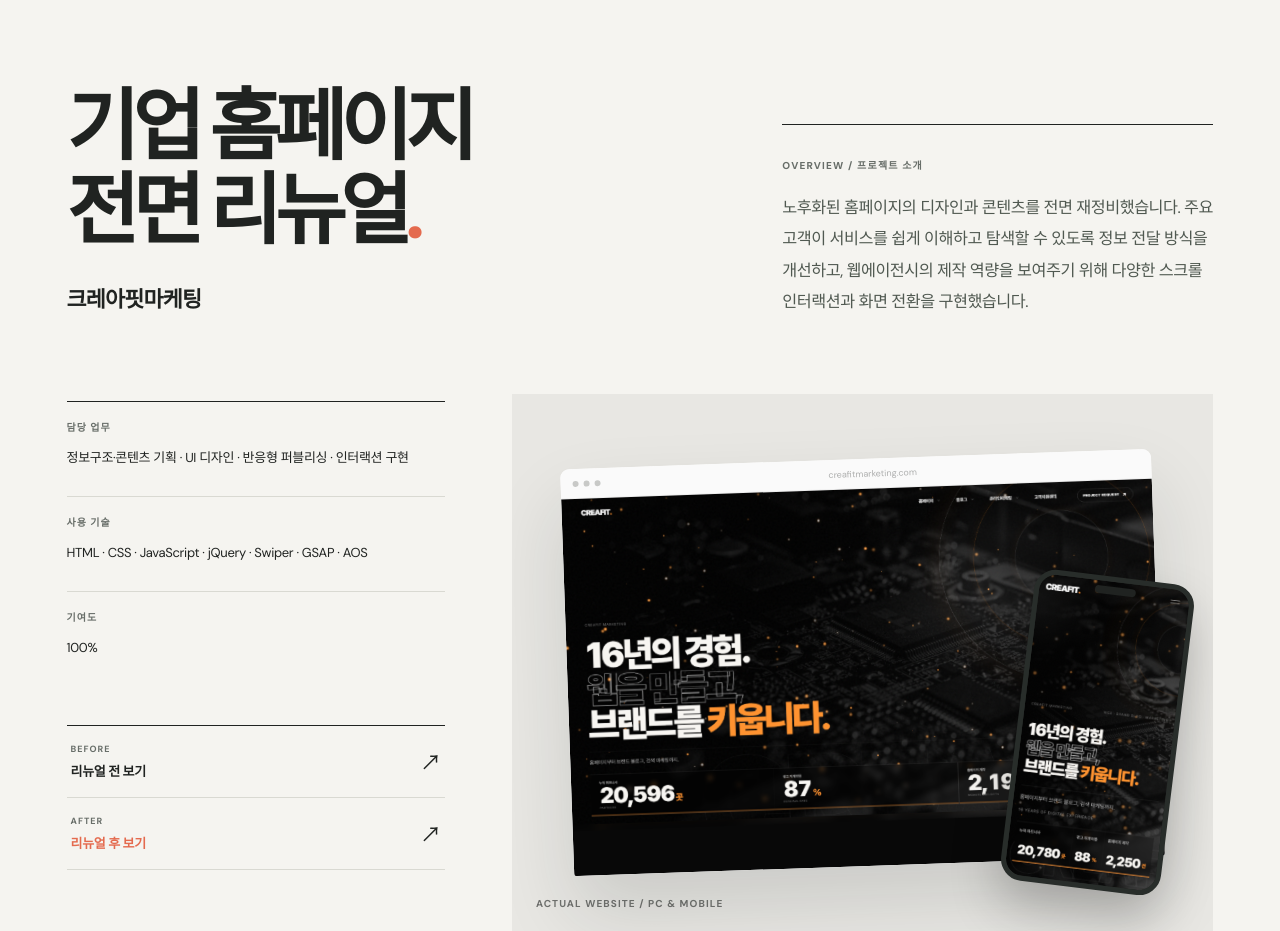
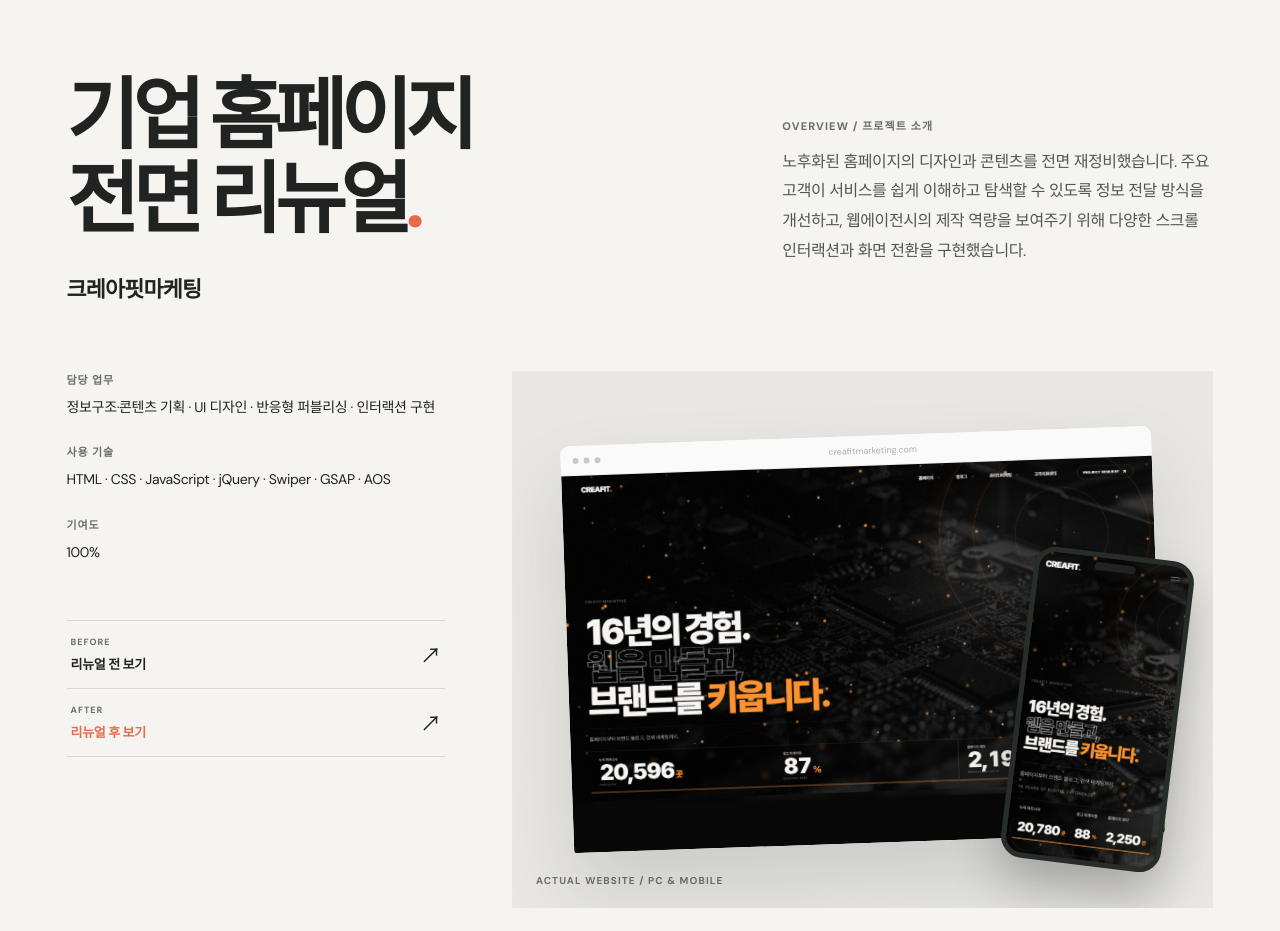
Before and after one commit to maezoo/portfolio_2026, a plain HTML site: page portfolio-new/index.html in a window 1280 px wide. Shown: the part 1323-2254 px from the top of the page. Drawn offline with Linux system fonts and the light colour scheme.

Commit message:
Simplify Selected Work alignment, spacing and metadata visual hierarchy

```diff
--- a/portfolio-new/index.html
+++ b/portfolio-new/index.html
@@ -249,26 +249,24 @@
     }
 
     /* Selected Work only: top typography/overview 60:40, lower details/mockup 35:65. */
-    .work .projects{gap:clamp(110px,12.5vw,188px)}
-    .work .work-top{display:grid;grid-template-columns:minmax(0,1.5fr) minmax(0,1fr);gap:clamp(38px,5.4vw,90px);align-items:end;padding:clamp(48px,5.6vw,86px) 0 clamp(54px,6vw,98px)}
+    .work .projects{gap:clamp(95px,10vw,150px)}
+    .work .work-top{display:grid;grid-template-columns:minmax(0,1.5fr) minmax(0,1fr);gap:clamp(38px,5.4vw,90px);align-items:center;padding:clamp(42px,4.8vw,72px) 0 clamp(42px,5vw,76px)}
     .work .work-head,.work .work-intro{min-width:0}
     .work .work-name h3{margin:0 0 clamp(18px,2.4vw,32px);font-size:clamp(53px,6.1vw,100px);line-height:1.075;letter-spacing:-.083em;font-weight:700}
     .work .work-period{color:var(--accent)}
     .work .work-company{display:flex;align-items:baseline;gap:12px 20px;flex-wrap:wrap;margin:0;font-size:clamp(18px,1.7vw,24px);font-weight:700;line-height:1.5;letter-spacing:-.035em}
     .work .work-company-note{font-size:11px;letter-spacing:.02em;color:var(--muted);font-weight:700}
-    .work .work-intro{border-top:1px solid var(--ink);padding-top:clamp(22px,2.5vw,34px)}
-    .work .work-label{display:block;font-size:10px;font-weight:800;letter-spacing:.12em;color:var(--muted);margin-bottom:20px}
-    .work .work-desc{margin:0;font-size:clamp(15px,1.27vw,18px);line-height:1.92;letter-spacing:-.03em;color:#505951}
+    .work .work-label{display:block;font-size:11px;font-weight:800;letter-spacing:.1em;color:var(--muted);margin-bottom:14px}
+    .work .work-desc{margin:0;font-size:clamp(15px,1.25vw,17px);line-height:1.85;letter-spacing:-.025em;color:#505951}
     .work .work-tagline{margin:24px 0 0;padding-top:20px;border-top:1px solid var(--line);font-size:14px;font-weight:700;line-height:1.8;letter-spacing:-.025em}
     .work .work-main{display:grid;grid-template-columns:minmax(0,.54fr) minmax(0,1fr);gap:clamp(38px,5.2vw,90px);align-items:start}
-    .work .work-details{display:flex;flex-direction:column;gap:clamp(26px,3vw,50px);min-width:0;padding-top:7px}
+    .work .work-details{display:flex;flex-direction:column;gap:clamp(22px,2.4vw,34px);min-width:0;padding-top:0}
     .work .work-facts{margin:0;display:flex;flex-direction:column;gap:0}
-    .work .work-facts>div{min-width:0;border-top:1px solid var(--line);padding:17px 0 clamp(19px,2vw,29px)}
-    .work .work-facts>div:first-child{border-top-color:var(--ink)}
-    .work .work-facts dt{font-size:10px;font-weight:800;letter-spacing:.1em;color:var(--muted);margin:0 0 12px}
-    .work .work-facts dd{font-size:13px;line-height:1.9;letter-spacing:-.025em;margin:0}
-    .work .work-links{border-top:1px solid var(--ink);min-width:0}
-    .work .work-item-link{display:flex;align-items:center;justify-content:space-between;gap:12px;padding:17px 4px;border-bottom:1px solid var(--line);transition:color .25s,padding-left .25s}
+    .work .work-facts>div{min-width:0;padding:0 0 clamp(18px,1.9vw,28px)}
+    .work .work-facts dt{font-size:11px;font-weight:800;letter-spacing:.08em;color:var(--muted);margin:0 0 8px}
+    .work .work-facts dd{font-size:14px;line-height:1.75;letter-spacing:-.025em;margin:0}
+    .work .work-links{border-top:1px solid var(--line);min-width:0}
+    .work .work-item-link{display:flex;align-items:center;justify-content:space-between;gap:12px;padding:15px 4px;border-bottom:1px solid var(--line);transition:color .25s,padding-left .25s}
     .work .work-item-link small{display:block;color:var(--muted);font-size:9px;letter-spacing:.11em;font-weight:700;margin-bottom:6px}
     .work .work-item-link strong{display:block;font-size:13px;font-weight:700;letter-spacing:-.025em}
     .work .work-item-link b{font-size:21px;font-weight:400;transition:transform .25s}
@@ -298,18 +296,17 @@
       .work .work-image .visual-bnj{min-height:440px}
     }
     @media(max-width:760px){
-      .work .projects{gap:110px}
+      .work .projects{gap:90px}
       .work .work-top{grid-template-columns:1fr;gap:34px;padding:41px 0 36px}
       .work .work-name h3{font-size:clamp(40px,9.3vw,68px);margin-bottom:18px;line-height:1.13}
       .work .work-company{font-size:17px;gap:6px 12px}
       .work .work-company-note{font-size:10px}
-      .work .work-intro{padding-top:23px}
       .work .work-label{margin-bottom:13px}
       .work .work-desc{font-size:14px}
       .work .work-tagline{font-size:13px;margin-top:20px;padding-top:17px}
       .work .work-main{grid-template-columns:1fr;gap:28px}
       .work .work-image{grid-row:1}
-      .work .work-details{grid-row:2;gap:27px;padding-top:0}
+      .work .work-details{grid-row:2;gap:25px;padding-top:0}
       .work .work-facts{display:grid;grid-template-columns:1fr 1fr;gap:0 26px}
       .work .work-facts>div:last-child:nth-child(3){grid-column:1 / -1}
       .work .work-image .visual-creafit,.work .work-image .visual-donggam{min-height:clamp(345px,74vw,560px);padding:clamp(20px,5vw,40px)}
```
